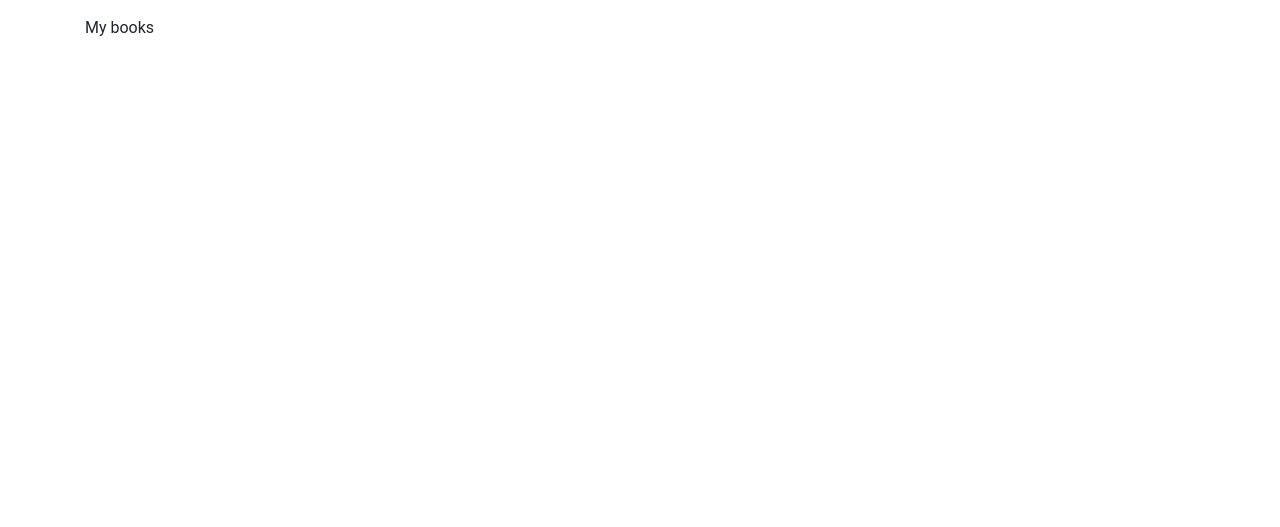
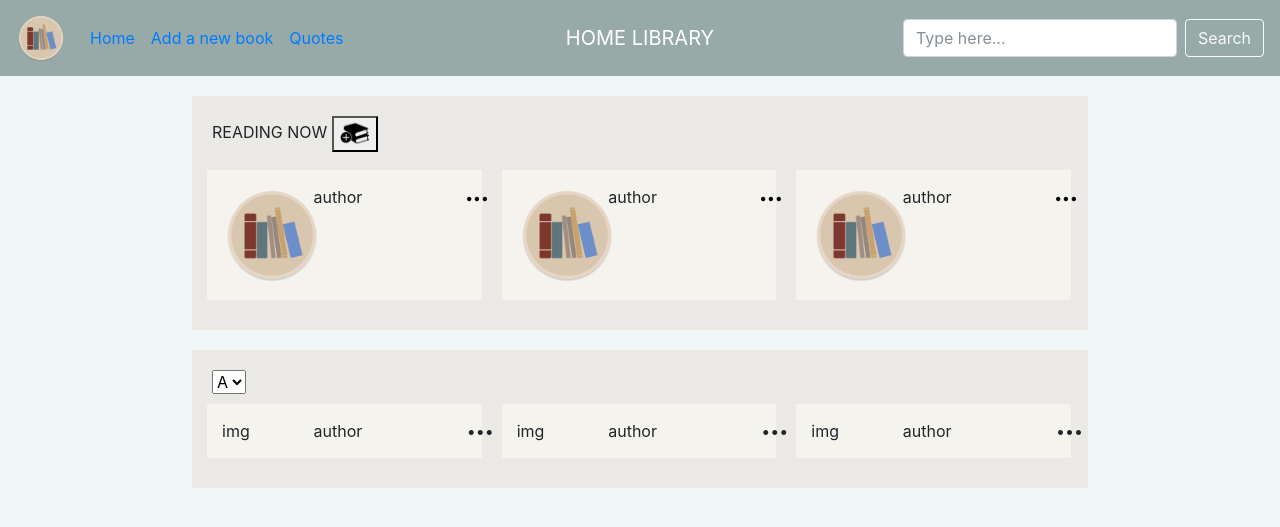
Before and after one commit to SigitaD/personal_library, a Flask app: page / in a window 1280 px wide. Before the commit the part shown is almost empty. Shown: the top 527 px of the page. Run offline with Flask 2, Linux system fonts and the light colour scheme; some libraries are stand-ins or nearby versions.

Commit message:
Wireframe model almost implemented to frontend

```diff
--- a/static/style.css
+++ b/static/style.css
@@ -1,34 +1,53 @@
-*, ::after, ::before {
-  box-sizing: border-box;
+header {
+  background-color: #97aaa8;
+}
+
+.inner {
+  display: inline-block;
+}
+
+.navbar, .navbar-collapse, .form-inline {
+  color: white !important;
+}
+
+.navbar-brand.abs {
+  position: absolute;
+  width: 100%;
+  left: 0;
+  text-align: center;
+  color: white !important;
 }
 
 body {
-  font-family: "Roboto", sans-serif;
-  font-size: 1rem;
-  font-weight: 400;
-  line-height: 1.5;
-  color: #212529;
-  text-align: left;
-  background-color: #fff;
-}
-
-div {
-  display: block;
+  background-color: #f1f7f6;
+  text-align: justify;
 }
 
 .container {
-  width: 100%;
-  padding-right: 15px;
-  padding-left: 15px;
+  background-color: #eae9e6;
+  margin-top: 20px;
+  margin-bottom: 20px;
   margin-right: auto;
   margin-left: auto;
-  margin-top: 1rem !important;
+  padding: 20px;
+  max-width: 70%;
 }
 
-h1 {
-  margin-bottom: 0.5rem;
-  font-family: inherit;
-  font-weight: 500;
-  line-height: 1.2;
-  color: inherit;
+.book {
+  background-color: #f5f3ee;
+  padding: 15px;
+  margin: 10px;
+  max-width: 31%;
 }
+
+.book_cover {
+  width: 100px;
+  height: 100px;
+}
+
+.options {
+  width: auto;
+  height: 20px;
+}
+
+/*# sourceMappingURL=style.css.map */
--- /dev/null
+++ b/static/style.scss
@@ -0,0 +1,51 @@
+header {
+    background-color: #97aaa8;
+}
+
+.inner {
+    display: inline-block;
+}
+
+.navbar, .navbar-collapse, .form-inline {
+    color: white !important;
+}
+
+.navbar-brand.abs {
+    position: absolute;
+    width: 100%;
+    left: 0;
+    text-align: center;
+    color: white !important;
+}
+
+body {
+    background-color: #f1f7f6;
+    text-align: justify;
+}
+
+.container {
+    background-color: #eae9e6;
+    margin-top:20px;
+    margin-bottom: 20px;
+    margin-right: auto;
+    margin-left: auto;
+    padding: 20px;
+    max-width: 70%;
+}
+
+.book {
+    background-color: #f5f3ee;
+    padding: 15px;
+    margin: 10px;
+    max-width: 31%;
+}
+
+.book_cover {
+    width: 100px;
+    height: 100px;
+}
+
+.options {
+    width: auto;
+    height: 20px;
+}
--- a/templates/index.html
+++ b/templates/index.html
@@ -6,19 +6,131 @@
     <meta name="viewport" content="width=device-width, initial-scale=1.0">
 
     <link href="https://maxcdn.bootstrapcdn.com/bootstrap/4.0.0-beta.2/css/bootstrap.min.css" rel="stylesheet">
-    <link href="/static/style.css" rel="stylesheet">
-    <link rel="shortcut icon" type="image/x-icon" href="static/favicon.ico" />
+    <link href="../static/style.css" rel="stylesheet">
+    <link rel="shortcut icon" type="image/x-icon" href="../static/favicon.ico" />
 
     <title>Personal library</title>
 </head>
 
 <body>
+    <header>
+        <nav class="navbar navbar-expand-lg">
+            <button class="navbar-toggler" type="button" data-toggle="collapse" data-target="#navbarTogglerDemo03" aria-controls="navbarTogglerDemo03" aria-expanded="false" aria-label="Toggle navigation">
+                <span class="navbar-toggler-icon"></span>
+            </button>
+            <a class="navbar-brand abs" href="index.html">HOME LIBRARY</a>
+
+            <div class="collapse navbar-collapse" id="navbarTogglerDemo03">
+                <a class="navbar-brand" href="index.html"><img src="../static/logo.png" width="50" height="50" alt="logo"></a>
+                <ul class="navbar-nav mr-auto mt-2 mt-lg-0">
+                    <li class="nav-item active">
+                        <a class="nav-link" href="index.html">Home<span class="sr-only">(current)</span></a>
+                    </li>
+                    <li class="nav-item">
+                        <a class="nav-link" href="book.html">Add a new book</a>
+                    </li>
+                    <li class="nav-item">
+                        <a class="nav-link" href="quotes.html">Quotes</a>
+                    </li>
+                </ul>
+                <form class="form-inline my-2 my-lg-0">
+                    <input class="form-control mr-sm-2" type="search" placeholder="Type here..." aria-label="Search">
+                    <button class="btn btn-outline-light my-2 my-sm-0" type="submit">Search</button>
+                </form>
+            </div>
+        </nav>
+    </header>
+
     <div class="container">
-        My books
+        <div class="upper_row">
+            <p class="sub_title inner">READING NOW</p>
+            <button id="add_book"class="inner">
+                <img src="../static/add_book.gif" alt="add a new book" width="30" height="30">
+            </button>
+        </div>
+        <div class="row">
+            <div class="col-sm-4 book">
+                <div class="row">
+                    <div class="col-sm-4">
+                        <img class="book_cover" src="../static/logo.png" alt="book cover">
+                    </div>
+                    <div class="col-sm">author</div>
+                    <div class="col-sm-1 options">
+                        <img class="options" src="../static/options.svg" alt="options">
+                    </div>
+                </div>
+            </div>
+            <div class="col-sm-4 book">
+                <div class="row">
+                    <div class="col-sm-4">
+                        <img class="book_cover" src="../static/logo.png" alt="book cover">
+                    </div>
+                    <div class="col-sm">author</div>
+                    <div class="col-sm-1 options">
+                        <img class="options" src="../static/options.svg" alt="options">
+                    </div>
+                </div>
+            </div>
+            <div class="col-sm-4 book">
+                <div class="row">
+                    <div class="col-sm-4">
+                        <img class="book_cover" src="../static/logo.png" alt="book cover">
+                    </div>
+                    <div class="col-sm">author</div>
+                    <div class="col-sm-1 options">
+                        <img class="options" src="../static/options.svg" alt="options">
+                    </div>
+                </div>
+            </div>
+        </div>
+    </div>
+    <div class="container">
+        <form action="">
+            <select name="lists" id="lists">
+              <option value="A">A</option>
+              <option value="B">B</option>
+              <option value="C">C</option>
+              <option value="D">D</option>
+            </select>
+          </form>
+        <div class="row">
+        <div class="col-sm-4 book">
+            <div class="row">
+                <div class="col-sm-4">img</div>
+                <div class="col-sm">author</div>
+                <div class="col-sm-1">•••</div>
+            </div>
+        </div>
+        <div class="col-sm-4 book">
+            <div class="row">
+                <div class="col-sm-4">img</div>
+                <div class="col-sm">author</div>
+                <div class="col-sm-1">•••</div>
+            </div>
+        </div>
+        <div class="col-sm-4 book">
+            <div class="row">
+                <div class="col-sm-4">img</div>
+                <div class="col-sm">author</div>
+                <div class="col-sm-1">•••</div>
+            </div>
+        </div>
+    </div>
     </div>
 </body>
+
+
+
+
+
 <script src="https://code.jquery.com/jquery-3.5.1.slim.min.js"
     integrity="sha384-DfXdz2htPH0lsSSs5nCTpuj/zy4C+OGpamoFVy38MVBnE+IbbVYUew+OrCXaRkfj"
+    crossorigin="anonymous"></script>
+<script src="https://cdnjs.cloudflare.com/ajax/libs/popper.js/1.12.9/umd/popper.min.js"
+    integrity="sha384-ApNbgh9B+Y1QKtv3Rn7W3mgPxhU9K/ScQsAP7hUibX39j7fakFPskvXusvfa0b4Q"
+    crossorigin="anonymous"></script>
+<script src="https://maxcdn.bootstrapcdn.com/bootstrap/4.0.0/js/bootstrap.min.js"
+    integrity="sha384-JZR6Spejh4U02d8jOt6vLEHfe/JQGiRRSQQxSfFWpi1MquVdAyjUar5+76PVCmYl"
     crossorigin="anonymous"></script>
 <script src="https://cdn.jsdelivr.net/npm/popper.js@1.16.1/dist/umd/popper.min.js"
     integrity="sha384-9/reFTGAW83EW2RDu2S0VKaIzap3H66lZH81PoYlFhbGU+6BZp6G7niu735Sk7lN"
```
Also changed, not shown: static/add_book.gif (added), static/favicon.ico, static/images.png (added), static/logo.png (added), static/options.svg (added), templates/book.html (added), templates/quotes.html (added), 1 other file.
